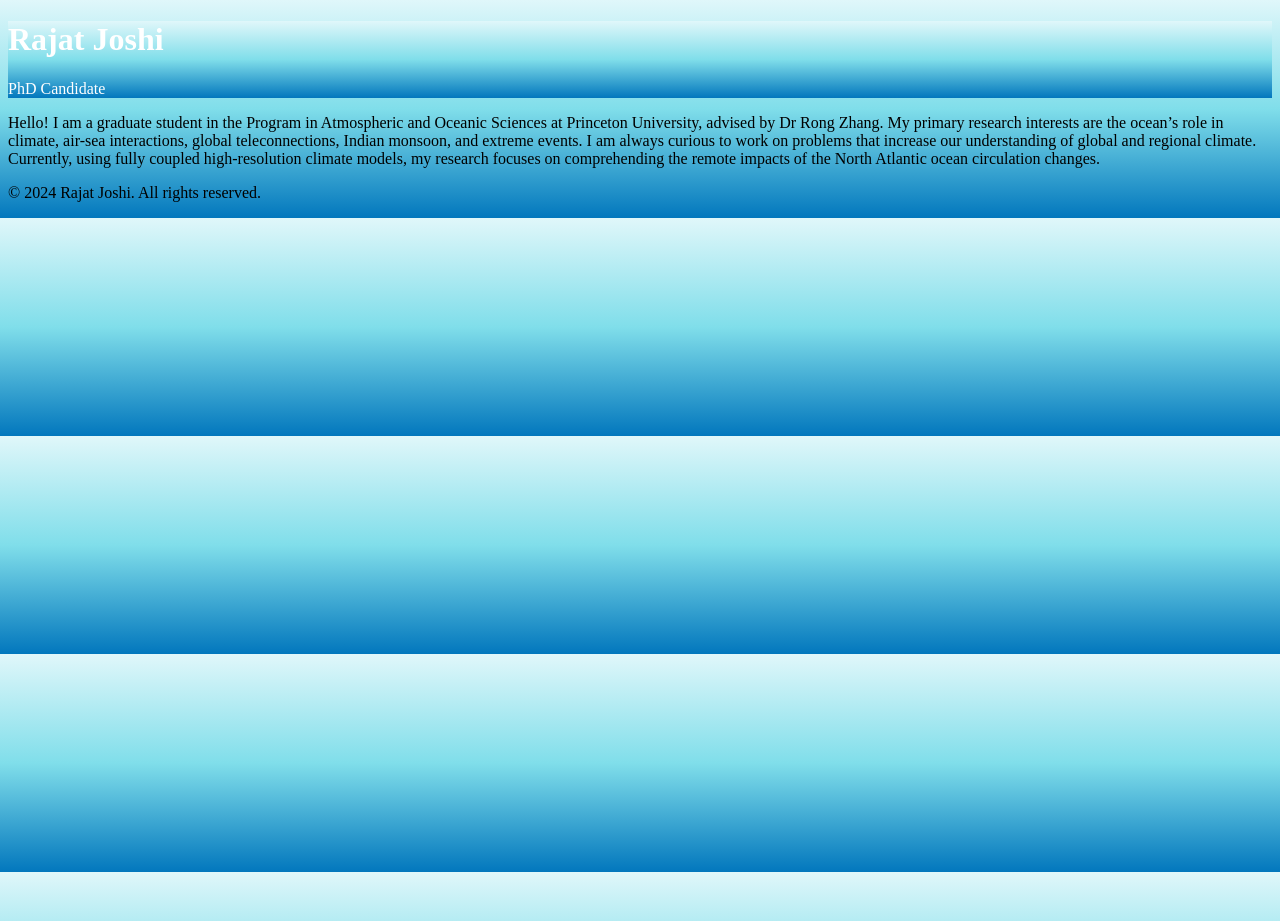
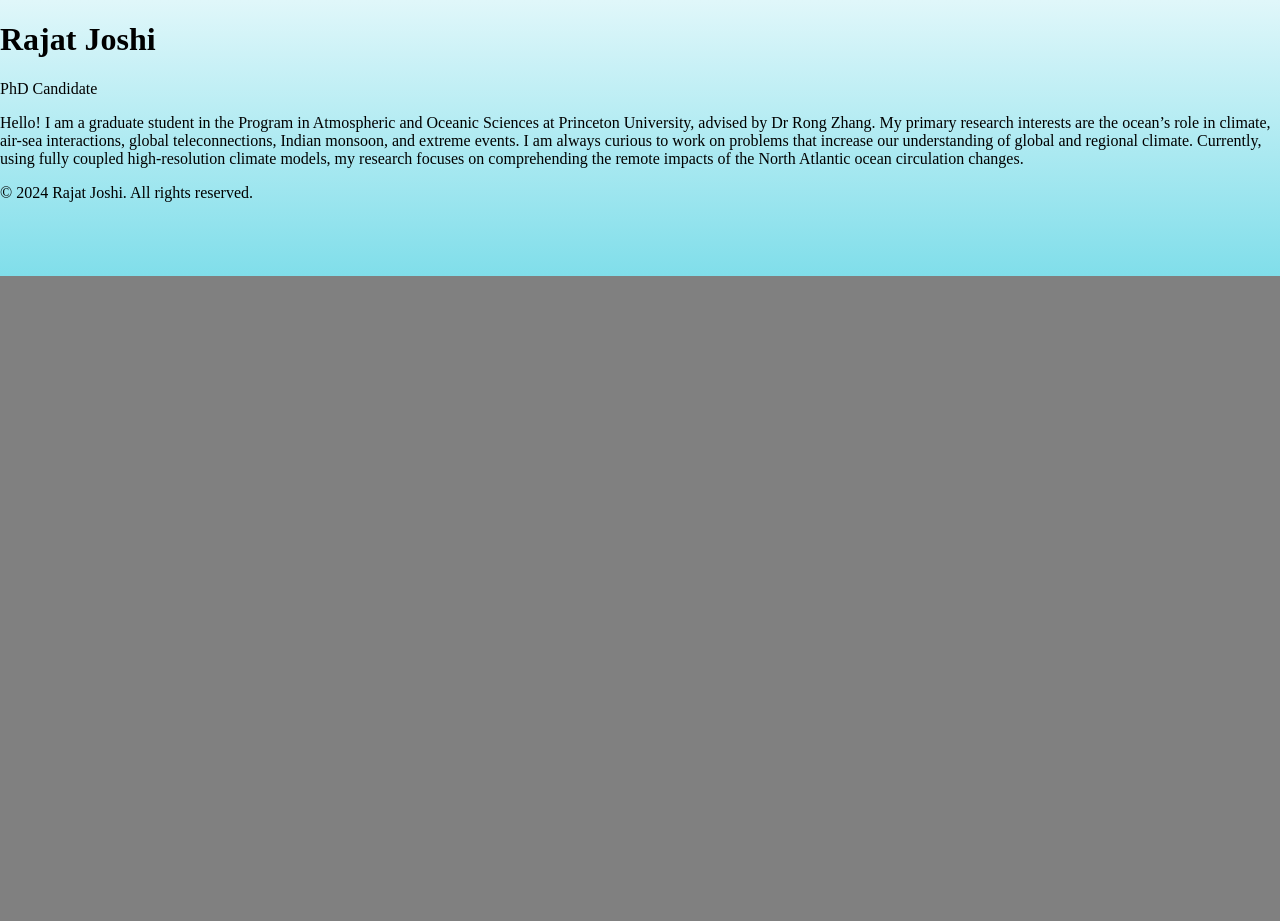
Before and after one commit to rajatjoshi8/rajatjoshi.github.io, a Jekyll site: the page built from index.md, in a window 1280 px wide. Built offline with Jekyll 4.4.1, drawn with Linux system fonts in a browser that asks for light colours; before the commit the page ends 900 px from its top, so only the background shows below that.

Commit message:
custom.css

```diff
--- a/assets/custom.css
+++ b/assets/custom.css
@@ -1,11 +1,11 @@
-/* Apply a gradient background representing clouds and ocean water */
+/* Apply gradient and solid color background */
 body {
-  background: linear-gradient(to bottom, #e0f7fa 0%, #80deea 50%, #0277bd 100%);
-  /* The gradient transitions from light blue (cloud-like) to a deeper ocean blue */
+  background: linear-gradient(to bottom,
+                              #e0f7fa 0%,        /* Light cloud-like color */
+                              #80deea 30%,       /* Mid gradient color */
+                              #808080 30%,       /* Start of gray color */
+                              #808080 100%);     /* Solid gray color */
+  background-repeat: no-repeat; /* Prevent repeating */
+  height: 100vh; /* Set height to ensure full viewport coverage */
+  margin: 0; /* Remove any default margin */
 }
-
-/* Or, apply the gradient to a specific section, such as the page header */
-.page-header {
-  background: linear-gradient(to bottom, #e0f7fa 0%, #80deea 50%, #0277bd 100%);
-  color: #ffffff; /* Ensure text color contrasts well with the background */
-}
```
